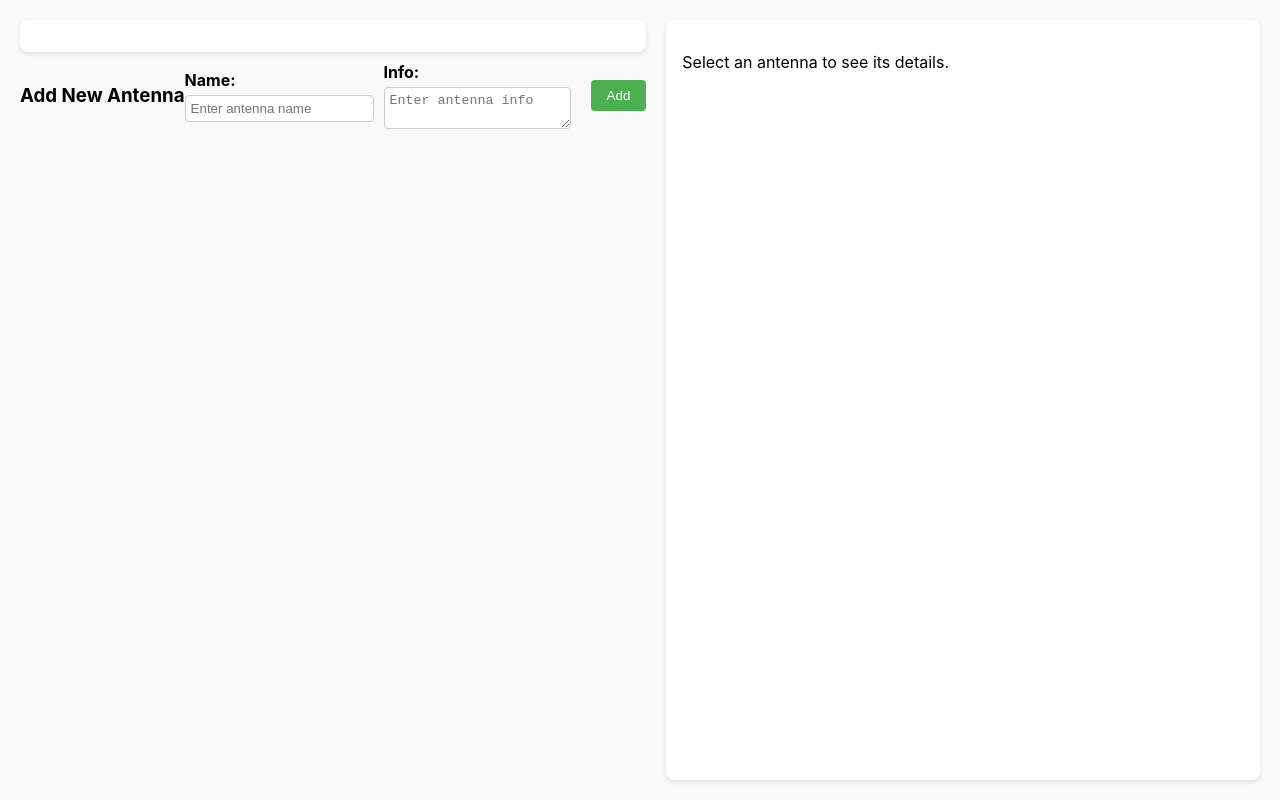
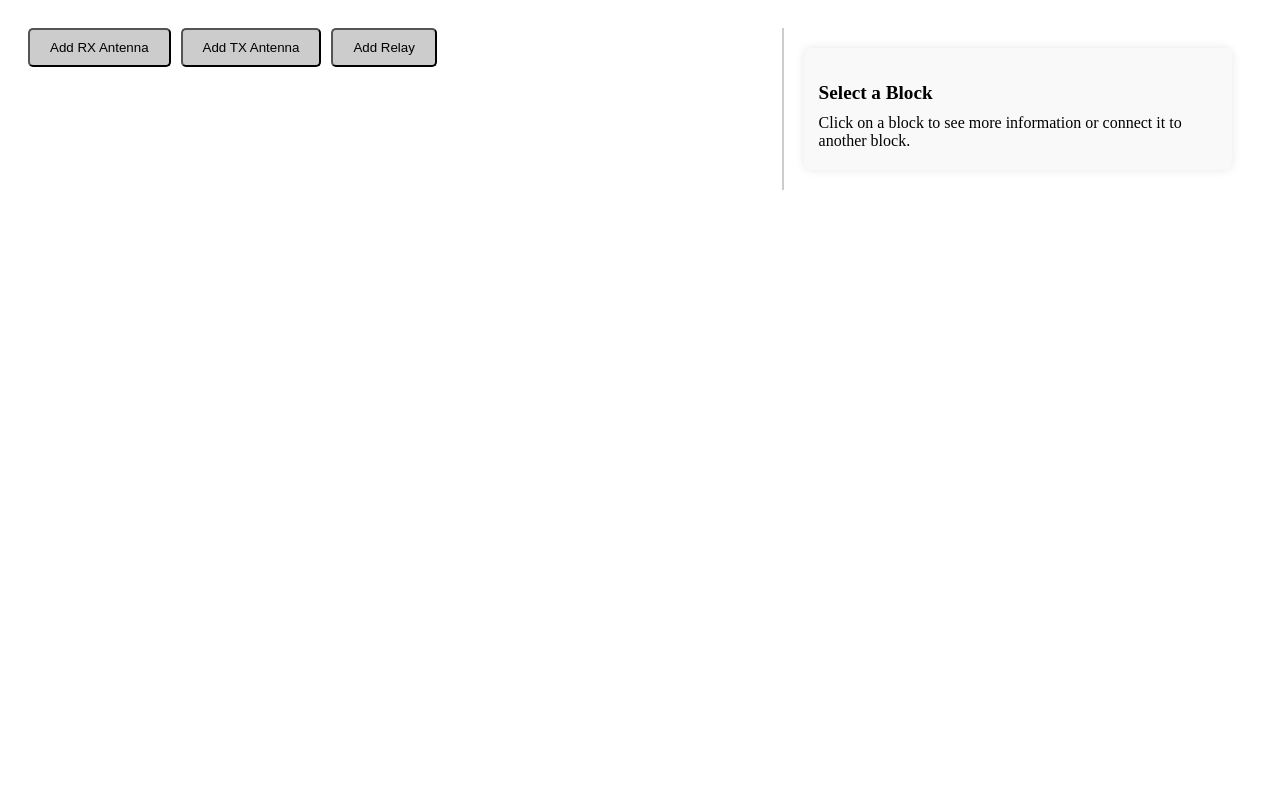
Before and after one commit to TiffWid/cacigui, a React (Create React App) app in the folder gui-app/: page / in a window 1280 px wide. Built offline with nearby package versions, Linux system fonts and the light colour scheme.

Commit message:
New Design

```diff
--- a/gui-app/package.json
+++ b/gui-app/package.json
@@ -8,6 +8,7 @@
     "@testing-library/user-event": "^13.5.0",
     "react": "^19.0.0",
     "react-dom": "^19.0.0",
+    "react-draggable": "^4.4.6",
     "react-scripts": "^5.0.1",
     "web-vitals": "^2.1.4"
   },
--- a/gui-app/src/index.css
+++ b/gui-app/src/index.css
@@ -1,157 +1,81 @@
-body {
-  margin: 0;
-  padding: 0;
-  font-family: -apple-system, BlinkMacSystemFont, "Segoe UI", "Roboto", "Oxygen",
-    "Ubuntu", "Cantarell", "Fira Sans", "Droid Sans", "Helvetica Neue",
-    sans-serif;
-  -webkit-font-smoothing: antialiased;
-  -moz-osx-font-smoothing: grayscale;
-  background-color: #f9f9f9;
-  height: 100vh; /* Full height */
-  overflow: hidden; /* Prevent scrollbars on body */
+/* General Layout */
+.container {
+  display: flex;
+  justify-content: space-between;
+  padding: 20px;
+  position: relative;
 }
 
-.antenna-manager {
-  display: flex;
-  flex-direction: row;
-  width: 100%;
-  height: 100vh;
-  gap: 20px;
-  padding: 20px;
-  box-sizing: border-box;
+/* Draggable Blocks Section */
+.draggable-container {
+  width: 60%;
+  position: relative; /* Important for absolute positioning of lines */
 }
 
-.antennas {
+.button-container {
   display: flex;
-  flex-direction: column; /* Column layout for antennas section */
-  flex: 1;
-  background-color: #ffffff;
-  box-shadow: 0 2px 4px rgba(0, 0, 0, 0.1);
-  border-radius: 8px;
-  padding: 16px;
-  overflow-y: auto;
+  gap: 10px;
+  margin-bottom: 20px;
 }
 
-.add-antenna {
-  display: flex;
-  flex-direction: row; /* Row layout for add/remove buttons */
-  justify-content: space-between;
-  align-items: center;
-  margin-top: 10px;
-}
-
-.add-antenna label {
-  display: flex;
-  flex-direction: column;
-  margin-right: 10px;
-}
-
-.add-antenna input,
-.add-antenna textarea {
-  padding: 5px;
-  margin-top: 5px;
-  border: 1px solid #ccc;
-  border-radius: 4px;
-}
-
-.add-antenna button {
-  margin-left: 10px;
-  padding: 8px 16px;
-  background-color: #4caf50;
-  color: white;
-  border: none;
-  border-radius: 4px;
+.button {
+  padding: 10px 20px;
+  background-color: #ccc;
+  border-radius: 5px;
   cursor: pointer;
   transition: background-color 0.3s ease;
 }
 
-.add-antenna button:hover {
-  background-color: #45a049;
+.button:hover {
+  background-color: #aaa;
 }
 
-.antenna {
-  display: flex;
-  flex-direction: column; /* Column layout for each antenna */
-  padding: 10px;
-  background-color: #f1f1f1;
-  margin-bottom: 10px;
-  border-radius: 6px;
+/* Adjusted Block Style */
+.block {
+  padding: 10px 20px;
+  background-color: #3498db;
+  color: white;
+  border-radius: 8px;
   cursor: pointer;
-  transition: background-color 0.3s ease;
+  user-select: none;
+  transition: transform 0.2s ease;
+  max-width: 150px; /* Shortened block */
+  text-align: center;
 }
 
-.antenna:hover {
-  background-color: #e0e0e0;
+.block:hover {
+  transform: scale(1.1);
 }
 
-.antenna .info {
-  display: flex;
-  flex-direction: column; /* Column layout for antenna info */
-  gap: 5px;
-  flex-grow: 1;
+/* Information Panel Section */
+.info-panel {
+  width: 35%;
+  padding: 20px;
+  border-left: 2px solid #ccc;
 }
 
-.health-bar {
-  width: 100%;
-  height: 10px;
-  background-color: #ccc;
-  border-radius: 5px;
-  overflow: hidden;
-  margin-top: 5px;
+.info-box {
+  padding: 15px;
+  background-color: #f9f9f9;
+  border-radius: 8px;
+  box-shadow: 0 0 10px rgba(0, 0, 0, 0.1);
 }
 
-.health-bar-fill {
-  height: 100%;
-  background-color: green;
+.info-box h3 {
+  margin-bottom: 10px;
+  font-size: 1.2rem;
 }
 
-.remove button {
-  padding: 6px 12px;
-  background-color: #ff4d4d;
-  color: white;
-  border: none;
-  border-radius: 4px;
-  cursor: pointer;
-  transition: background-color 0.3s ease;
+.info-box p {
+  margin: 5px 0;
 }
 
-.remove button:hover {
-  background-color: #cc0000;
+/* Connection Lines */
+.connection-lines {
+  position: absolute;
+  top: 0;
+  left: 0;
+  width: 100%;
+  height: 100%;
+  pointer-events: none; /* To allow clicking on blocks without interfering with lines */
 }
-
-.content {
-  flex: 1;
-  background-color: #ffffff;
-  box-shadow: 0 2px 4px rgba(0, 0, 0, 0.1);
-  border-radius: 8px;
-  padding: 16px;
-  overflow-y: auto;
-}
-
-.antenna-details h2 {
-  margin-top: 0;
-}
-
-.antenna-details button {
-  margin: 5px 0;
-  padding: 8px 12px;
-  background-color: #007bff;
-  color: white;
-  border: none;
-  border-radius: 4px;
-  cursor: pointer;
-  transition: background-color 0.3s ease;
-}
-
-.antenna-details button:hover {
-  background-color: #0056b3;
-}
-
-.antenna-details input[type="range"] {
-  width: 100%;
-  margin: 10px 0;
-}
-
-.antenna-details p {
-  margin: 5px 0;
-}
--- a/gui-app/src/index.js
+++ b/gui-app/src/index.js
@@ -1,217 +1,127 @@
-import React, { useState } from "react";
+import React, { useState, createRef } from "react";
 import ReactDOM from 'react-dom/client';
 import './index.css';
-import App from './App';
 import reportWebVitals from './reportWebVitals';
+import Draggable from "react-draggable";
 
-const AntennaManager = () => {
-  const [antennas, setAntennas] = useState([]);
-  const [selectedAntenna, setSelectedAntenna] = useState(null);
+const DraggableBlocks = () => {
+  const [blocks, setBlocks] = useState([]);
+  const [selectedBlock, setSelectedBlock] = useState(null); // State to track the selected block for info display
+  const [connections, setConnections] = useState([]); // State to track connections between blocks
 
-  const [newAntennaName, setNewAntennaName] = useState(""); // New name input state
-  const [newAntennaInfo, setNewAntennaInfo] = useState(""); // New info input state
-
-  const addAntenna = () => {
-    if (!newAntennaName || !newAntennaInfo) {
-      alert("Please provide both name and info for the antenna.");
-      return;
-    }
-
-    const newAntenna = {
+  const addBlock = (type) => {
+    const newBlock = {
       id: Date.now(),
-      label: newAntennaName,
-      health: Math.floor(Math.random() * 100) + 1, // Random health value
-      info: newAntennaInfo,
-      signalsReceived: 0, // Count of signals received
-      signalsSent: 0, // Count of signals sent
-      location: 0, // Initial slider value
+      type,
+      nodeRef: createRef(),
+      x: 100, // Starting position X
+      y: 100, // Starting position Y
     };
-
-    setAntennas((prev) => [...prev, newAntenna]);
-    setNewAntennaName(""); // Clear name input
-    setNewAntennaInfo(""); // Clear info input
+    setBlocks([...blocks, newBlock]);
   };
 
-  const removeAntenna = (id) => {
-    setAntennas((prev) => prev.filter((antenna) => antenna.id !== id));
-    if (selectedAntenna?.id === id) {
-      setSelectedAntenna(null);
+  const handleClick = (id, type) => {
+    if (selectedBlock) {
+      // Create a connection if another block is already selected
+      setConnections([
+        ...connections,
+        { from: selectedBlock.id, to: id }
+      ]);
+      setSelectedBlock(null); // Reset selected block after making a connection
+    } else {
+      // Set the selected block to display the information in the side panel
+      setSelectedBlock({ id, type });
     }
   };
 
-  const handleAntennaClick = (antenna) => {
-    setSelectedAntenna(antenna);
+  const handleDragStop = (e, data, id) => {
+    const updatedBlocks = blocks.map((block) =>
+      block.id === id ? { ...block, x: data.x, y: data.y } : block
+    );
+    setBlocks(updatedBlocks);
   };
 
-  const handleNameChange = (e) => {
-    const updatedName = e.target.value;
-    setSelectedAntenna((prev) => ({ ...prev, label: updatedName }));
-    setAntennas((prev) =>
-      prev.map((antenna) =>
-        antenna.id === selectedAntenna.id
-          ? { ...antenna, label: updatedName }
-          : antenna
-      )
-    );
-  };
-
-  const handleSignalReceived = () => {
-    setSelectedAntenna((prev) => ({
-      ...prev,
-      signalsReceived: prev.signalsReceived + 1,
-    }));
-    setAntennas((prev) =>
-      prev.map((antenna) =>
-        antenna.id === selectedAntenna.id
-          ? { ...antenna, signalsReceived: antenna.signalsReceived + 1 }
-          : antenna
-      )
-    );
-  };
-
-  const handleSignalSent = () => {
-    setSelectedAntenna((prev) => ({
-      ...prev,
-      signalsSent: prev.signalsSent + 1,
-    }));
-    setAntennas((prev) =>
-      prev.map((antenna) =>
-        antenna.id === selectedAntenna.id
-          ? { ...antenna, signalsSent: antenna.signalsSent + 1 }
-          : antenna
-      )
-    );
-  };
-
-  const handleLocationChange = (e) => {
-    const newLocation = parseInt(e.target.value, 10);
-    setSelectedAntenna((prev) => ({ ...prev, location: newLocation }));
-    setAntennas((prev) =>
-      prev.map((antenna) =>
-        antenna.id === selectedAntenna.id
-          ? { ...antenna, location: newLocation }
-          : antenna
-      )
-    );
+  const getBlockPosition = (id) => {
+    const block = blocks.find((block) => block.id === id);
+    return block ? { x: block.x + 50, y: block.y + 50 } : { x: 0, y: 0 }; // Adjust to center of block
   };
 
   return (
-    <section className="antenna-manager">
-      <div className="styling">
-      <div className="antennas">
-        {antennas.map((antenna) => (
-          <div
-            className="antenna"
-            key={antenna.id}
-            onClick={() => handleAntennaClick(antenna)}
+    <div className="container">
+      <div className="draggable-container">
+        <div className="button-container">
+          <button className="button" onClick={() => addBlock("RX Antenna")}>
+            Add RX Antenna
+          </button>
+          <button className="button" onClick={() => addBlock("TX Antenna")}>
+            Add TX Antenna
+          </button>
+          <button className="button" onClick={() => addBlock("Relay")}>
+            Add Relay
+          </button>
+        </div>
+
+        <svg className="connection-lines">
+          {/* Render connections */}
+          {connections.map((connection, index) => {
+            const fromPosition = getBlockPosition(connection.from);
+            const toPosition = getBlockPosition(connection.to);
+            return (
+              <line
+                key={index}
+                x1={fromPosition.x} // Adjust for center of block
+                y1={fromPosition.y} // Adjust for center of block
+                x2={toPosition.x} // Adjust for center of block
+                y2={toPosition.y} // Adjust for center of block
+                stroke="black"
+                strokeWidth="2"
+              />
+            );
+          })}
+        </svg>
+
+        {blocks.map((block) => (
+          <Draggable
+            key={block.id}
+            nodeRef={block.nodeRef}
+            defaultPosition={{ x: block.x, y: block.y }}
+            onStop={(e, data) => handleDragStop(e, data, block.id)}
           >
-            <div className="info">
-              <p>{antenna.label}</p>
-              <div className="health-bar">
-                <div
-                  className="health-bar-fill"
-                  style={{ width: `${antenna.health}%` }}
-                ></div>
-              </div>
+            <div
+              ref={block.nodeRef}
+              className="block"
+              onClick={() => handleClick(block.id, block.type)}
+            >
+              {block.type}
             </div>
-            <div className="remove">
-              <button
-                type="button"
-                onClick={(e) => {
-                  e.stopPropagation();
-                  removeAntenna(antenna.id);
-                }}
-              >
-                Remove
-              </button>
-            </div>
-          </div>
+          </Draggable>
         ))}
       </div>
 
-      <div className="add-antenna">
-        <h3>Add New Antenna</h3>
-        <div>
-          <label>
-            <strong>Name:</strong>
-            <input
-              type="text"
-              value={newAntennaName}
-              onChange={(e) => setNewAntennaName(e.target.value)}
-              placeholder="Enter antenna name"
-            />
-          </label>
-        </div>
-        <div>
-          <label>
-            <strong>Info:</strong>
-            <textarea
-              value={newAntennaInfo}
-              onChange={(e) => setNewAntennaInfo(e.target.value)}
-              placeholder="Enter antenna info"
-            />
-          </label>
-        </div>
-        <button type="button" onClick={addAntenna}>
-          Add
-        </button>
-      </div>
-      </div>
-      <div className="content">
-        {selectedAntenna ? (
-          <div className="antenna-details">
-            <h2>Edit Antenna</h2>
-            <label>
-              <strong>Name:</strong>
-              <input
-                type="text"
-                value={selectedAntenna.label}
-                onChange={handleNameChange}
-              />
-            </label>
-            <p>
-              <strong>Health:</strong> {selectedAntenna.health}%
-            </p>
-            <p>
-              <strong>Info:</strong> {selectedAntenna.info}
-            </p>
-            <p>
-              <strong>Signals Received:</strong>{" "}
-              {selectedAntenna.signalsReceived}
-            </p>
-            <p>
-              <strong>Signals Sent:</strong> {selectedAntenna.signalsSent}
-            </p>
-            <div>
-              <button onClick={handleSignalReceived}>Signal Received</button>
-              <button onClick={handleSignalSent}>Signal Sent</button>
-            </div>
-            <div>
-              <label>
-                <strong>Angle:</strong>
-                <input
-                  type="range"
-                  min="0"
-                  max="360"
-                  value={selectedAntenna.location}
-                  onChange={handleLocationChange}
-                />
-              </label>
-              <p>{selectedAntenna.location}°</p>
-            </div>
+      <div className="info-panel">
+        {selectedBlock ? (
+          <div className="info-box">
+            <h3>Block Information</h3>
+            <p><strong>Type:</strong> {selectedBlock.type}</p>
+            <p><strong>ID:</strong> {selectedBlock.id}</p>
           </div>
         ) : (
-          <p>Select an antenna to see its details.</p>
+          <div className="info-box">
+            <h3>Select a Block</h3>
+            <p>Click on a block to see more information or connect it to another block.</p>
+          </div>
         )}
       </div>
-    </section>
+    </div>
   );
 };
+
+export default DraggableBlocks;
 
 const root = ReactDOM.createRoot(document.getElementById("root"));
 root.render(
   <React.StrictMode>
-    <AntennaManager />
+    <DraggableBlocks />
   </React.StrictMode>
 );
 
```
Also changed, not shown: 1 other file (tests, documents, lock files or other folders).
